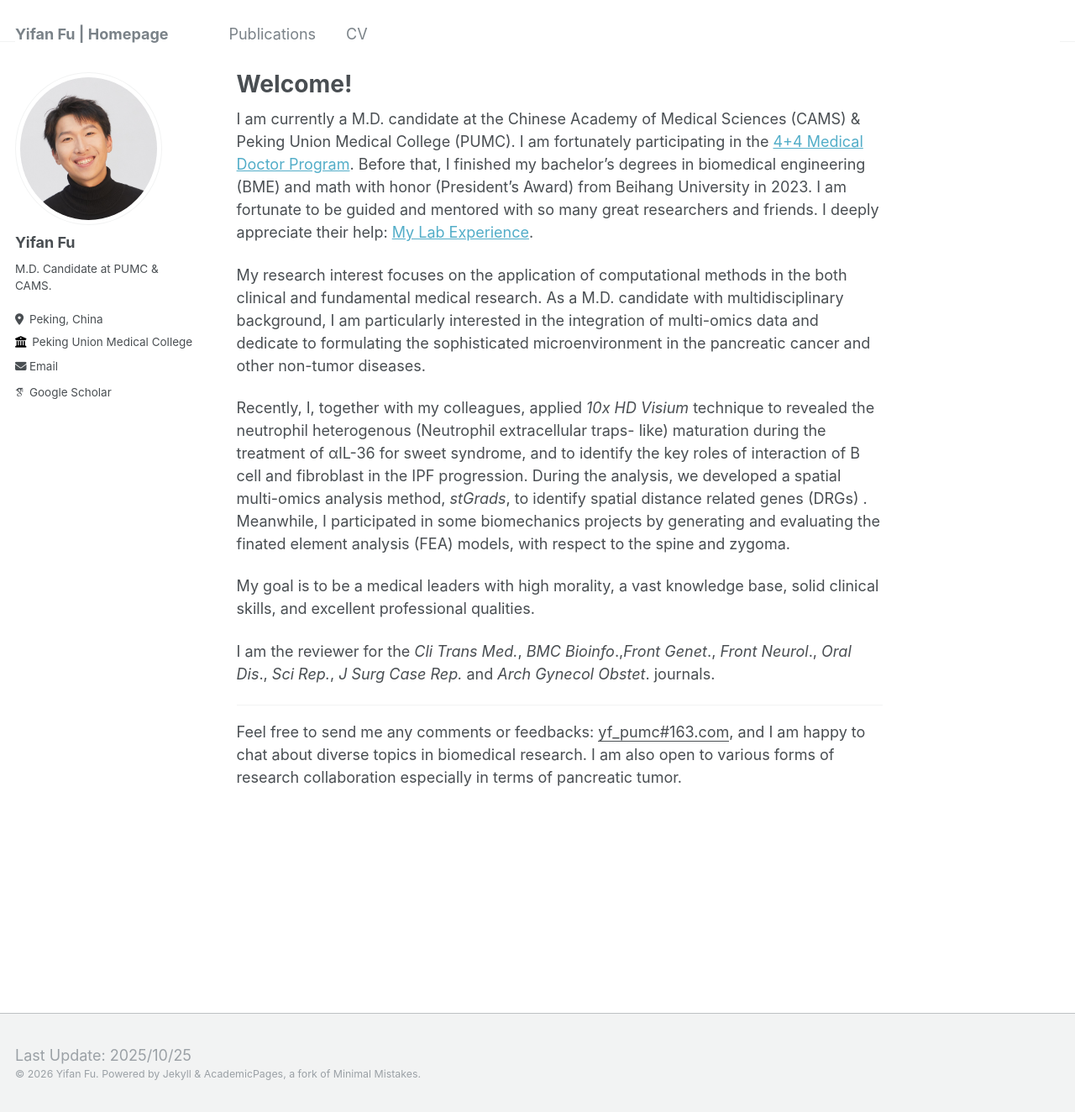
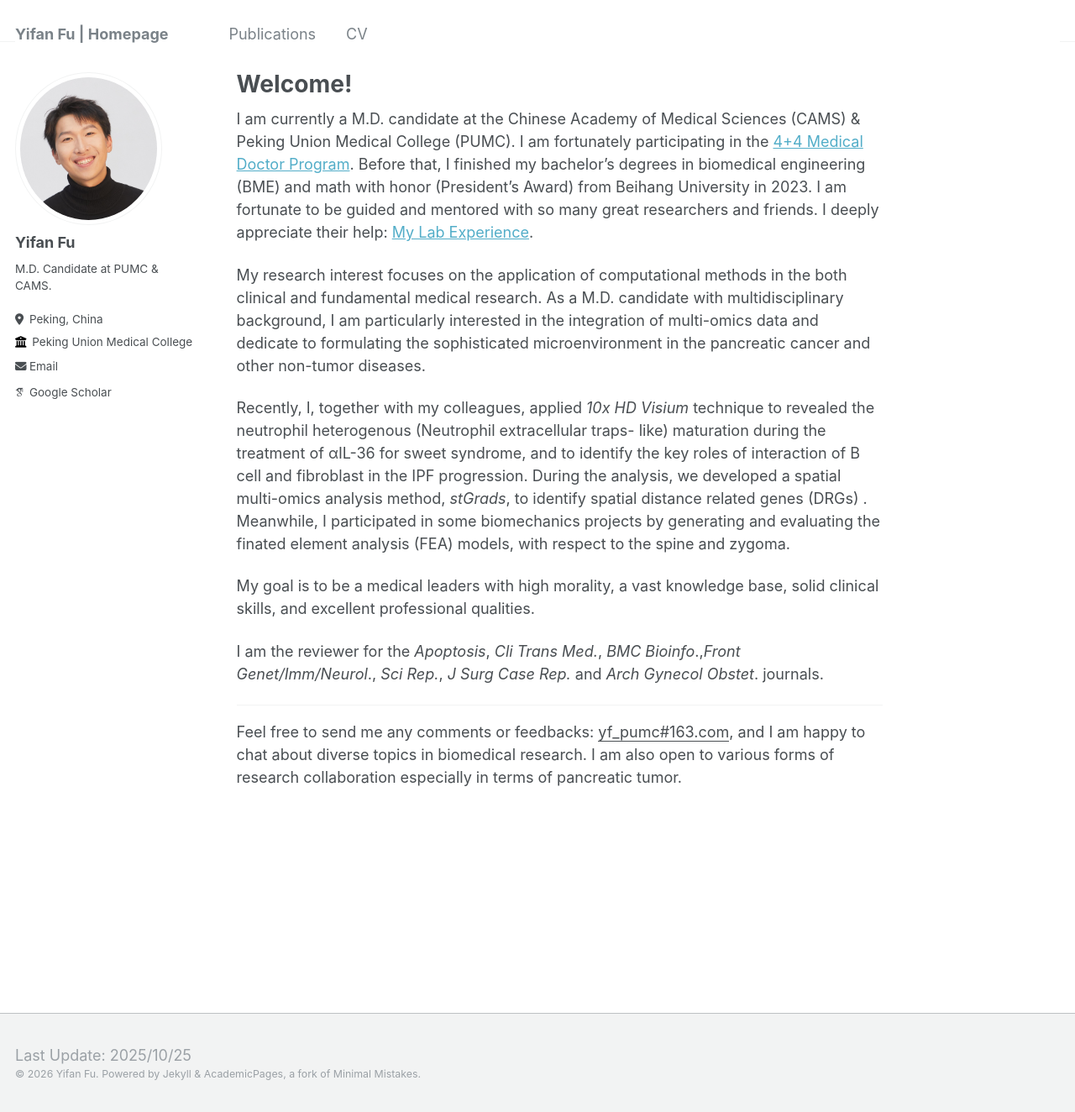
Before and after one commit to yifanfu01/yifanfu01.github.io, a Jekyll site: the page built from _pages/about.md, in a window 1280 px wide and 1324 px high. Shown: the whole window at 84% size. Built offline with Jekyll 4.4.1, drawn with Linux system fonts in a browser that asks for light colours; some web fonts are replaced.

Commit message:
new reviewr

```diff
--- a/_pages/about.md
+++ b/_pages/about.md
@@ -16,7 +16,7 @@ Recently, I, together with my colleagues, applied *10x HD Visium* technique to r
 
 My goal is to be a medical leaders with high morality, a vast knowledge base, solid clinical skills, and excellent professional qualities.
 
-I am the reviewer for the _Cli Trans Med._, _BMC Bioinfo_.,_Front Genet_., _Front Neurol_., _Oral Dis_., _Sci Rep._, _J Surg Case Rep._ and _Arch Gynecol Obstet_. journals.
+I am the reviewer for the _Apoptosis_, _Cli Trans Med._, _BMC Bioinfo_.,_Front Genet/Imm/Neurol_., _Sci Rep._, _J Surg Case Rep._ and _Arch Gynecol Obstet_. journals.
 
 
 ----
```
Also changed, not shown: 1 other file.
